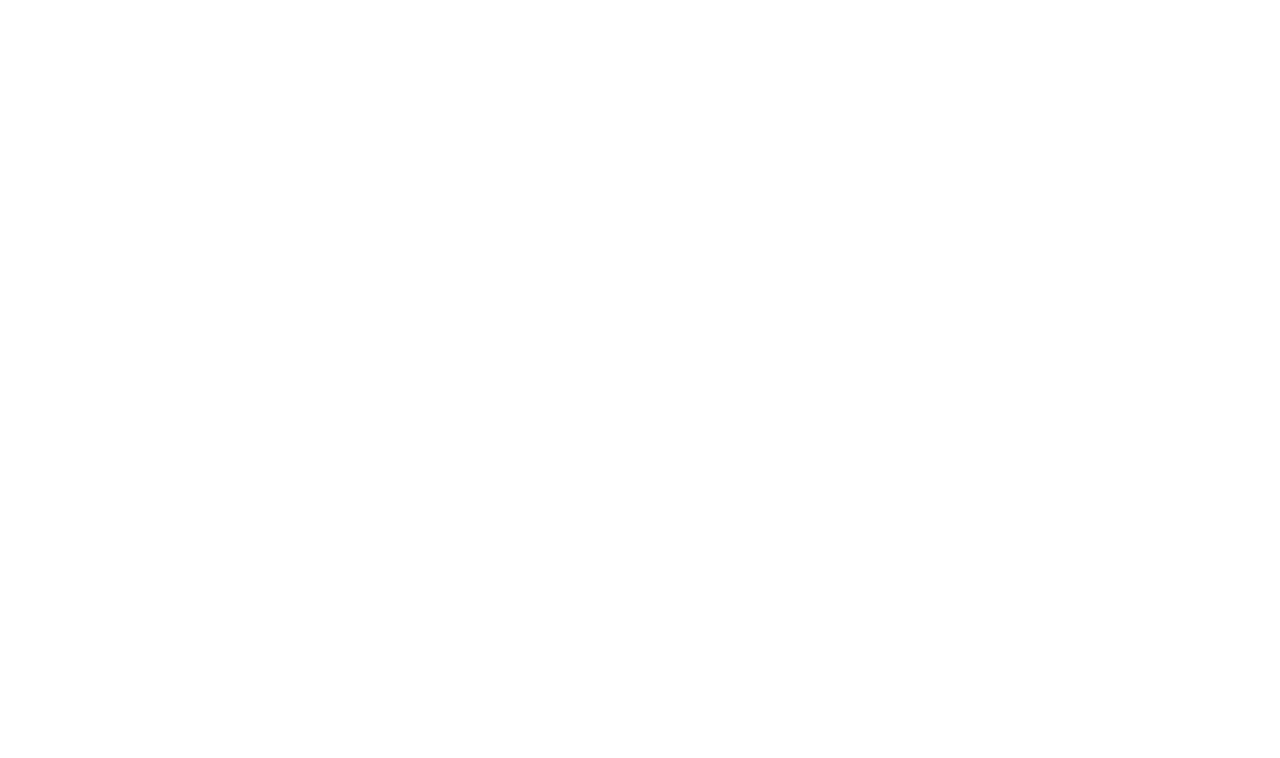
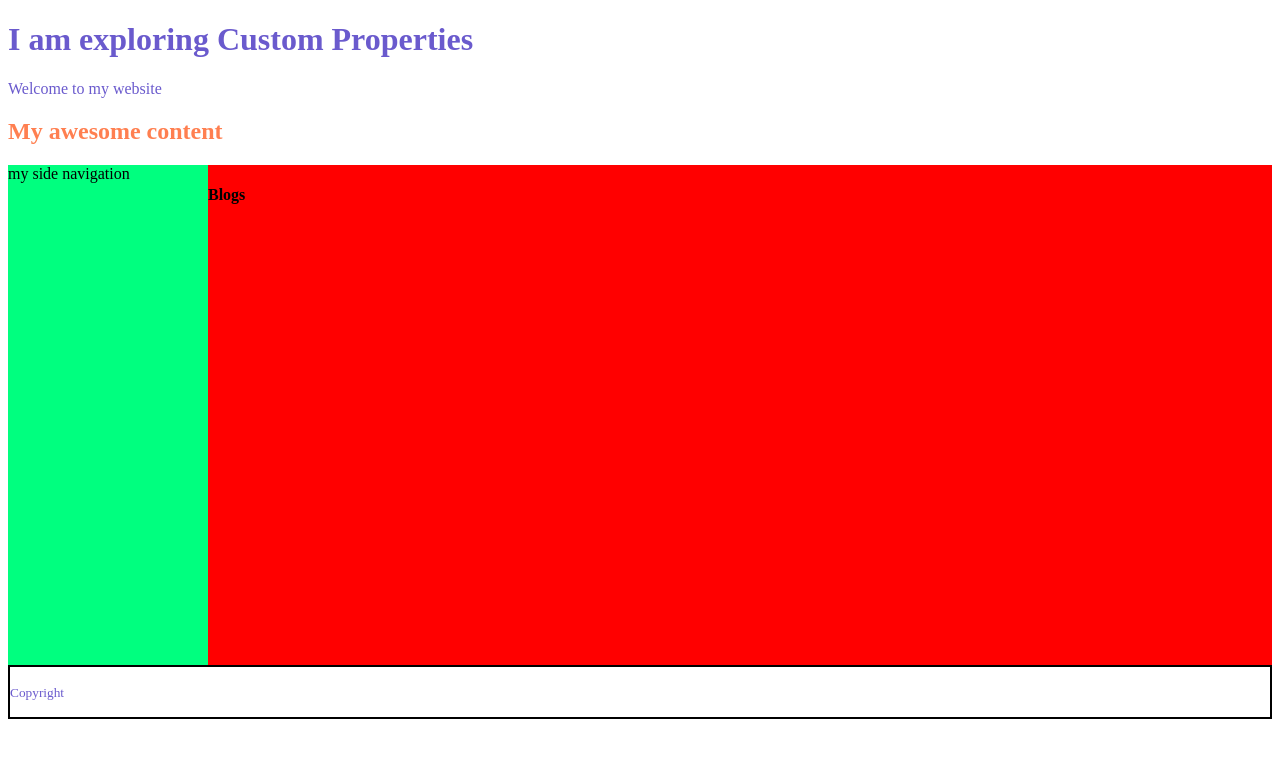
Before and after one commit to fahad-bd/learning-frontend, a plain HTML site: page Module 8_5/custom.html in a window 1280 px wide. Drawn offline with Linux system fonts and the light colour scheme.

Commit message:
var() fuction use

```diff
--- a/Module 8_5/custom.html
+++ b/Module 8_5/custom.html
@@ -5,8 +5,58 @@
     <meta http-equiv="X-UA-Compatible" content="IE=edge">
     <meta name="viewport" content="width=device-width, initial-scale=1.0">
     <title>Custom Property</title>
+    <style>
+        :root{
+            --dark-border: 2px solid black;
+            --main-color: slateblue;
+            --border-color: green;
+        }
+        h1{
+            color: var(--main-color);
+        }
+        h2{
+            color: coral;
+        }
+        footer{
+            clear: both;
+            color: coral;
+            border: var(--dark-border);
+        }
+        p{
+            color: var(--main-color);
+        }
+        .side-nav, .blogs{
+            float: left;
+            height: 500px;
+        }
+        aside{
+            background-color: springgreen;
+            width: 200px;
+        }
+        .blogs{
+            background-color: red;
+            width: calc(100% - 200px);
+        }
+    </style>
 </head>
 <body>
-
+    <header>
+        <h1>I am exploring Custom Properties</h1>
+        <p>Welcome to my website</p>
+    </header>
+    <main>
+        <h2>My awesome content</h2>
+        <section>
+            <aside class="side-nav">
+                my side navigation
+            </aside>
+            <div class="blogs">
+                <h4>Blogs</h4>
+            </div>
+        </section>
+    </main>
+    <footer>
+        <p><small>Copyright</small></p>
+    </footer>
 </body>
 </html>
```
